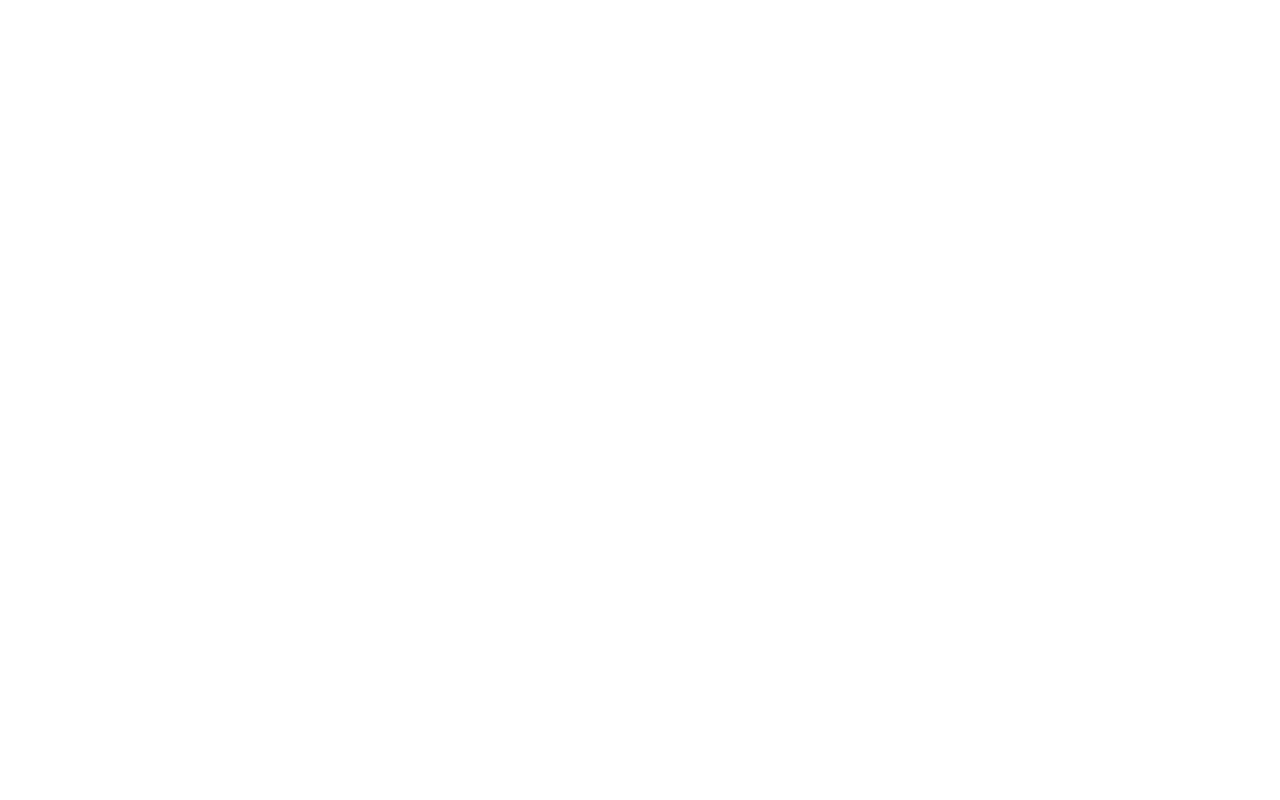
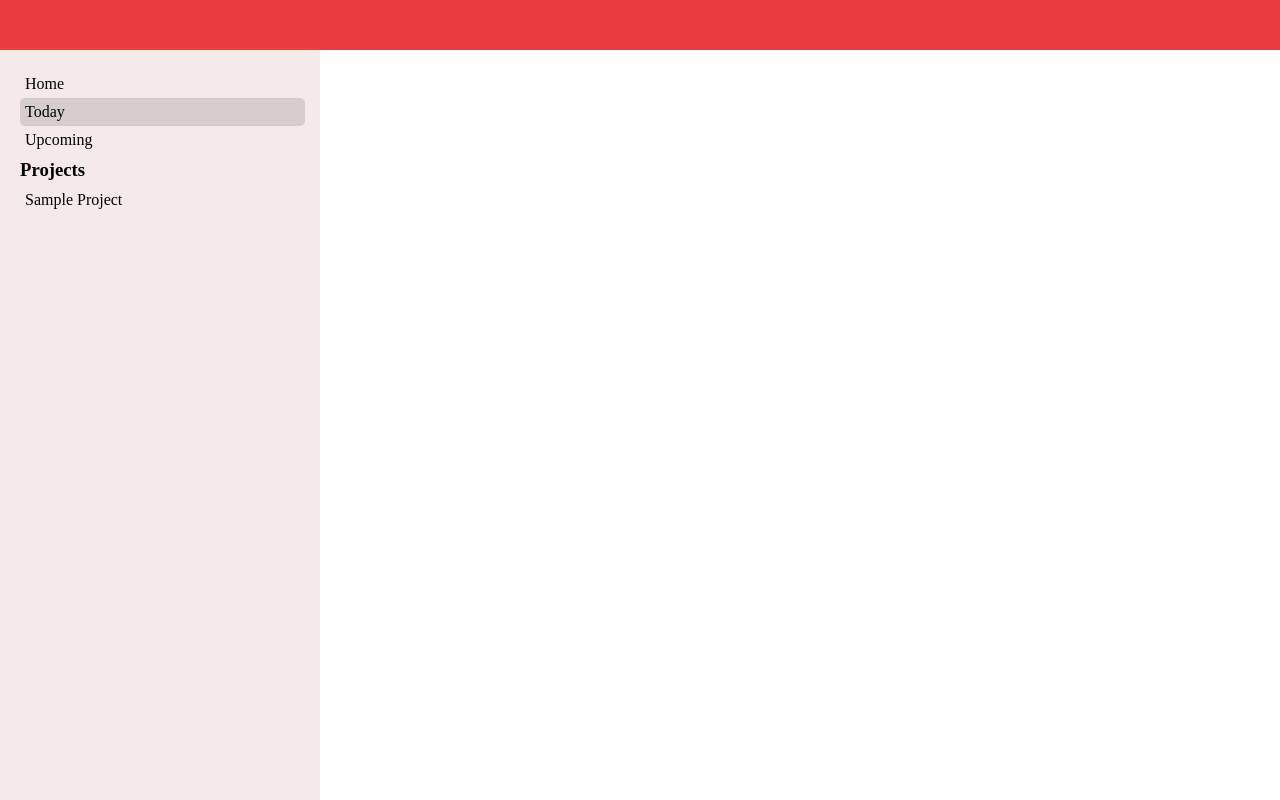
Before and after one commit to evaenglert/todolist, a website built with webpack: page dist/index.html in a window 1280 px wide. Built offline with nearby package versions, Linux system fonts and the light colour scheme.

Commit message:
layout of page

```diff
--- a/dist/index.html
+++ b/dist/index.html
@@ -5,8 +5,24 @@
   <meta http-equiv="X-UA-Compatible" content="IE=edge">
   <meta name="viewport" content="width=device-width, initial-scale=1.0">
   <title>Document</title>
+  <link rel="stylesheet" href="styles.css">
 </head>
 <body>
+  <dev id="content">
+    <nav></nav>
+    <dev id="side-bar">
+      <ul>
+        <li>Home</li>
+        <li class="selected">Today</li>
+        <li>Upcoming</li>
+      </ul>
+      <h3 id="project-title">Projects</h3>
+      <ul>
+        <li>Sample Project</li>
+      </ul>
+    </dev>
+    <dev id="main-content"></dev>
+  </dev>
   <script src="main.js"></script>
 </body>
 </html>
--- /dev/null
+++ b/dist/styles.css
@@ -0,0 +1,61 @@
+* {
+  margin: 0px;
+  /* border: 1px solid black; */
+}
+
+html, body, #content {
+  height: 100%;
+}
+
+#content {
+  display: grid;
+
+  grid-template-columns: 1fr 3fr;
+  grid-template-rows: 1fr 15fr;
+}
+
+nav {
+  background-color: rgb(234, 60, 60);
+
+  grid-column-start: 1;
+  grid-column-end: 3;
+}
+
+#side-bar {
+  background-color: rgb(245, 234, 234);
+
+  grid-column-start: 1;
+  grid-column-end: 2;
+
+  padding-top: 20px;
+}
+
+#main-content {
+  grid-column-start: 2;
+  grid-column-end: 3;
+}
+
+ul {
+  list-style-type: none;
+  padding-left: 20px;
+  padding-right: 15px;
+
+  display: flex;
+  flex-direction: column;
+  /* gap: 10px; */
+}
+
+li {
+  padding: 5px;
+  border-radius: 5px;
+}
+
+li.selected {
+  background-color: rgb(214, 206, 206);
+}
+
+#project-title {
+  padding-left: 20px;
+  padding-top: 5px;
+  padding-bottom: 5px;
+}
```
